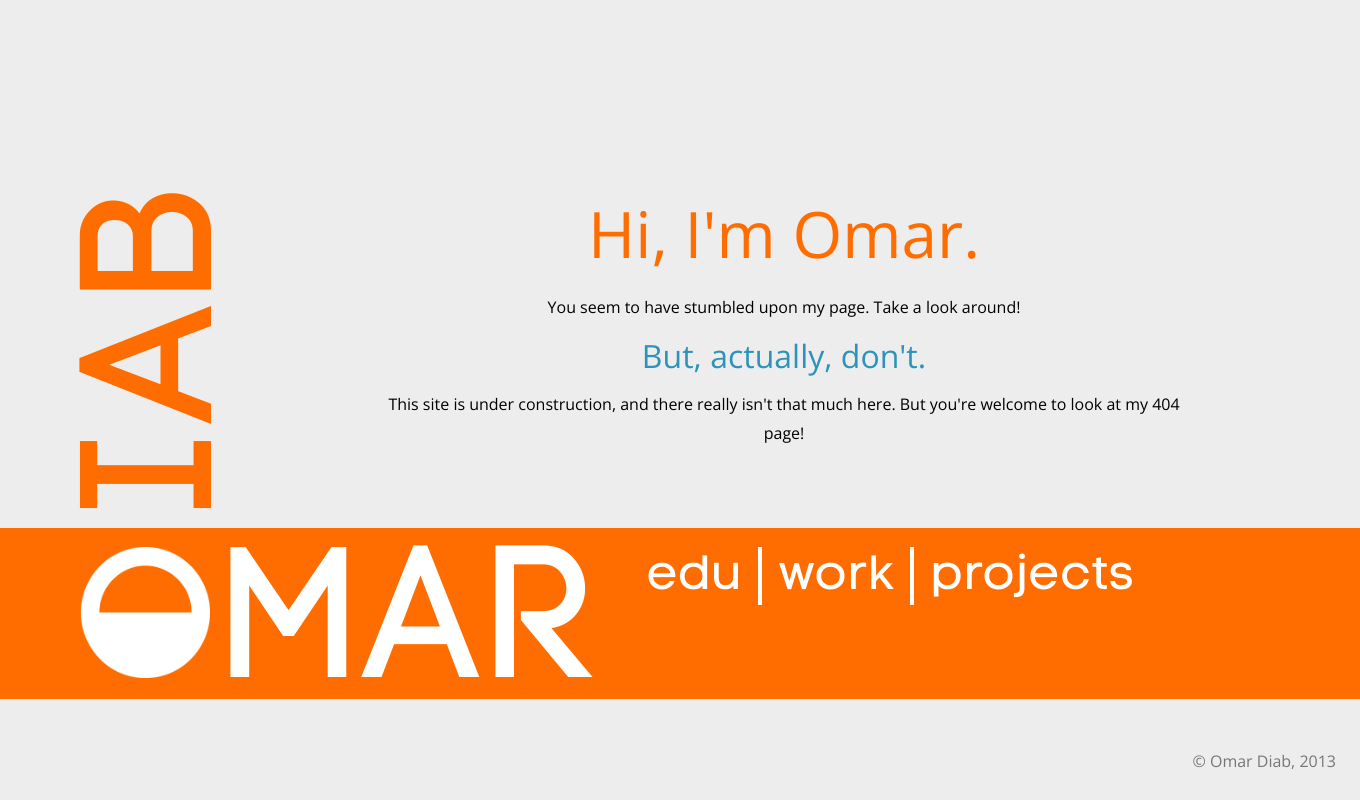
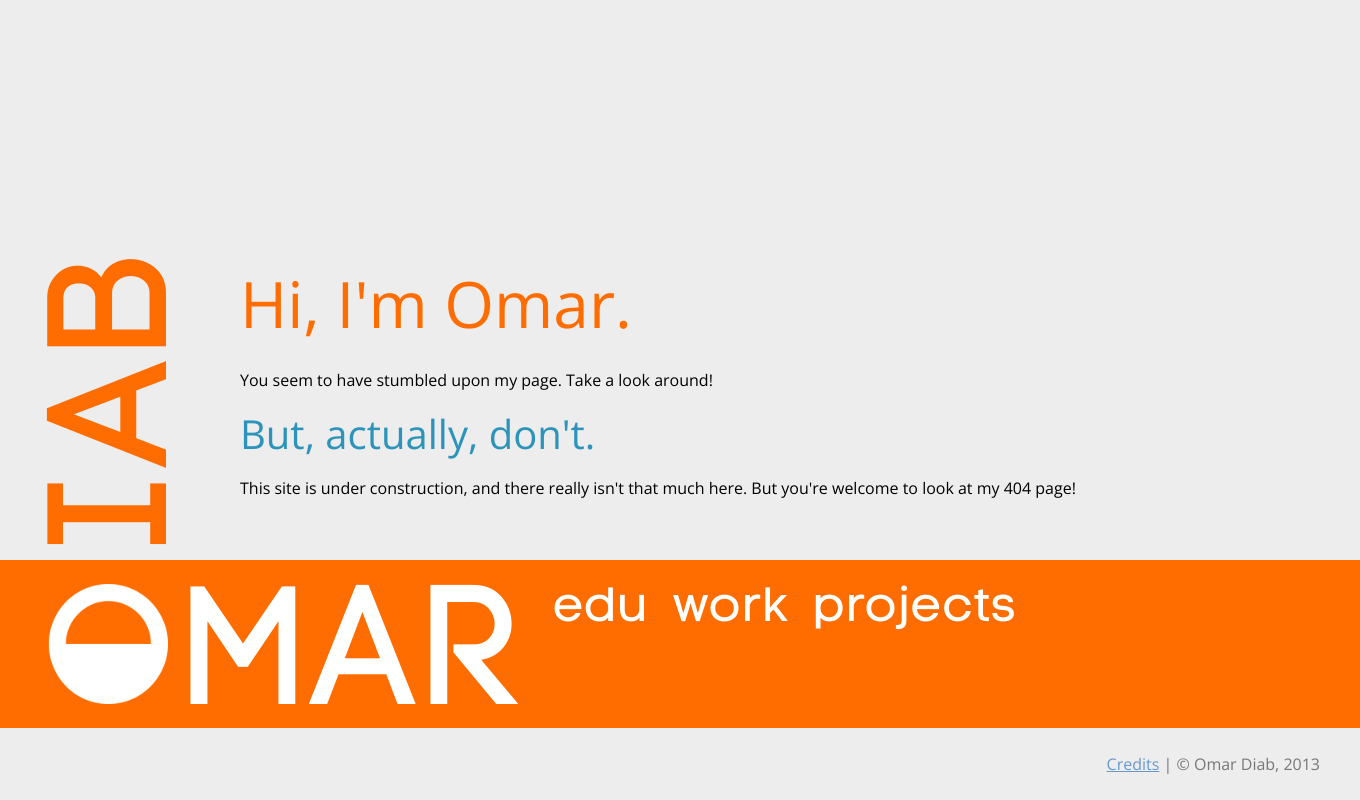
Before and after one commit to odiab/my-site-web, a PHP site: page / in a window 1360 px wide; the page is wider, and only the part inside the window is pictured. Run offline with PHP 8.4, Linux system fonts and the light colour scheme.

Commit message:
gridded layout-ish

```diff
--- a/www/static/style/application.css
+++ b/www/static/style/application.css
@@ -8,7 +8,8 @@
 @font-face {
   font-family: 'Code-Pro-LC';
   src: url('/static/webfonts/Code-Pro/25CFB7_6_0.eot');
-  src: url('/static/webfonts/Code-Pro/25CFB7_6_0.eot?#iefix') format('embedded-opentype'),
+  src: url('/static/webfonts/Code-Pro/25CFB7_6_0.eot?#iefix')
+    format('embedded-opentype'),
     url('/static/webfonts/Code-Pro/25CFB7_6_0.woff') format('woff'),
     url('/static/webfonts/Code-Pro/25CFB7_6_0.ttf') format('truetype');
 }
@@ -17,7 +18,8 @@
 @font-face {
   font-family: 'Code-Pro';
   src: url('/static/webfonts/Code-Pro/25CFB7_9_0.eot');
-  src: url('/static/webfonts/Code-Pro/25CFB7_9_0.eot?#iefix') format('embedded-opentype'),
+  src: url('/static/webfonts/Code-Pro/25CFB7_9_0.eot?#iefix')
+    format('embedded-opentype'),
     url('/static/webfonts/Code-Pro/25CFB7_9_0.woff') format('woff'),
     url('/static/webfonts/Code-Pro/25CFB7_9_0.ttf') format('truetype');
 }
@@ -28,12 +30,17 @@
  *                                 *
  ***********************************/
 body {
-  font-family: 'Open Sans', 'Trebuchet MS', 'Verdana', 'Helvetica', 'Arial', sans-serif;
+  font-family: 'Open Sans', 'Trebuchet MS', 'Verdana', 'Helvetica', 'Arial',
+    sans-serif;
+  color: #000;
+  background-color: #EDEDED;
+  min-width: 69em;
+}
+
+body,div,dl,dt,dd,ul,ol,li,h1,h2,h3,h4,h5,h6,pre,form,fieldset,p,blockquote,
+    th,td {
   margin: 0;
   padding: 0;
-  color: #000;
-  background-color: #EDEDED;
-  min-width: 73.1pc;
 }
 
 html, body {
@@ -41,30 +48,37 @@ html, body {
 }
 
 #topContainer {
-  position: relative;
+  position: absolute;
+  left: 0;
+  bottom: 15em;
   min-height: 100%;
   height: auto !important; /* Makes bottom stick in IE 6*/
   height: 100%;
-  margin: 0 auto -17pc;
+  width: 100%;
+  max-width: 81em;
+  margin: 0 auto -15em;
   vertical-align: bottom;
   z-index: 0;
 }
 
 #bottomContainer {
-  position: relative;
+  position: absolute;
+  width: 100%;
+  min-width: 69em;
+  left: 0;
+  bottom: 0;
   z-index: 1;
 }
 
 #content {
   position: absolute;
   bottom: 0;
-  padding: 4pc 10pc;
-  margin-left: 13pc;
-  text-align: center;
+  padding: 3em;
+  margin-left: 12em;
 }
 
 #bottomContainer, #bottomPush {
-  height: 17pc;
+  height: 15em;
 }
 
 #bottomPush {
@@ -74,41 +88,50 @@ html, body {
 
 #titlebar {
   font-family: 'Code-Pro-LC', 'Open Sans', 'Helvetica', 'Arial', 'sans-serif';
-  height: 9.5pc;
-  padding: 1.2pc 1pc 0 5pc;
+  color: #fff;
   background: #FF6D00;
-  color: #fff;
+  width: 100%;
+  padding: 1.5em 0 1.5em 3em;
+  height: 7.5em;
 }
 
 #titlebarHeader {
+  position: relative;
   font-family: 'Code-Pro-LC', 'Open Sans', 'Helvetica', 'Arial', 'sans-serif';
   cursor: hand;
   cursor: pointer;
+  float: left;
+  margin-right: 1.5em;
+}
+
+#navigation {
+  position: relative;
   float: left;
 }
 
 #titlebarLogo {
   vertical-align: baseline;
-  height: 8.15pc;
+  height: 7.5em;
+  padding-right: .25em;
 }
 
 #titlebarName, #sidebarName {
   font-family: 'Code-Pro-LC', 'Open Sans', 'Helvetica', 'Arial', 'sans-serif';
-  margin: 0;
-  font-size: 11.6pc;
-  line-height: 8.5pc;
+  font-size: 10.5em;
+  line-height: .875em;
 }
 
 #titlebarName {
+  display: inline-block;
+  height: .715em;
 }
 
 #sidebar {
   position: absolute;
-  bottom: 19pc;
-  line-height: 8.5pc;
-  float: left;
-  width: 12pc;
-  margin-left: 4pc;
+  bottom: 16.5em;
+  line-height: 9em;
+  width: 12em;
+  margin-left: 1.5em;
 }
 
 #sidebarName {
@@ -124,8 +147,10 @@ html, body {
 #footer {
   position: absolute;
   bottom: 0;
-  right: 0;
+  left: 0;
   padding: 1.5pc;
+  max-width: 81em;
+  width: 100%;
 }
 
 #footer p {
@@ -141,9 +166,12 @@ html, body {
  ***********************************/
 
 #nav {
-  font-size: 3pc;
+  margin-top: -.75em;
+}
+
+#nav li {
+  font-size: 3em;
   float: left;
-  margin: 0;
   list-style: none;
 }
 
@@ -153,10 +181,9 @@ html, body {
 
 #nav li a {
   display: block;
-  padding: 0 1pc;
+  padding: 0 .25em;
   text-decoration: none;
   color: #fff;
-  border-right: .25pc solid #fff;
 }
 
 #nav li a.last {
@@ -176,28 +203,48 @@ html, body {
  *        TEXT AND HEADINGS        *
  *                                 *
  ***********************************/
+* {
+  font-size: 1em;
+  line-height: 1.5em;
+}
+
 p {
-  line-height: 1.8em;
+  margin-top: .75em;
+  margin-bottom: .75em;
 }
 
 h1, h2, h3 {
   font-weight: normal;
-  line-height: .5em;
 }
 
 h1 {
   color: #FF6D00;
   font-size: 4em;
+  margin-top: .25em;
+  margin-bottom: .25em;
 }
 
 h2 {
   color: #2C93BA;
-  font-size: 2em;
+  font-size: 2.5em;
+  margin-top: .25em;
+  margin-bottom: .25em;
 }
 
 h3 {
   color: #3A9AC0;
-  font-size: 1.5em;
+  font-size: 1.3em;
+  margin-top: .1em;
+  margin-bottom: .1em;
+}
+
+/***********************************
+ *                                 *
+ *              LISTS              *
+ *                                 *
+ ***********************************/
+li {
+  list-style: square;
 }
 
 /***********************************
--- a/www/template/footer.php
+++ b/www/template/footer.php
@@ -1,5 +1,5 @@
 <div id="footer">
   <p>
-    &copy; Omar Diab, 2013
+    <a href="/credits">Credits</a> | &copy; Omar Diab, 2013
   </p>
 </div>
```
Also changed, not shown: www/template/titlebar.php (indentation only).
